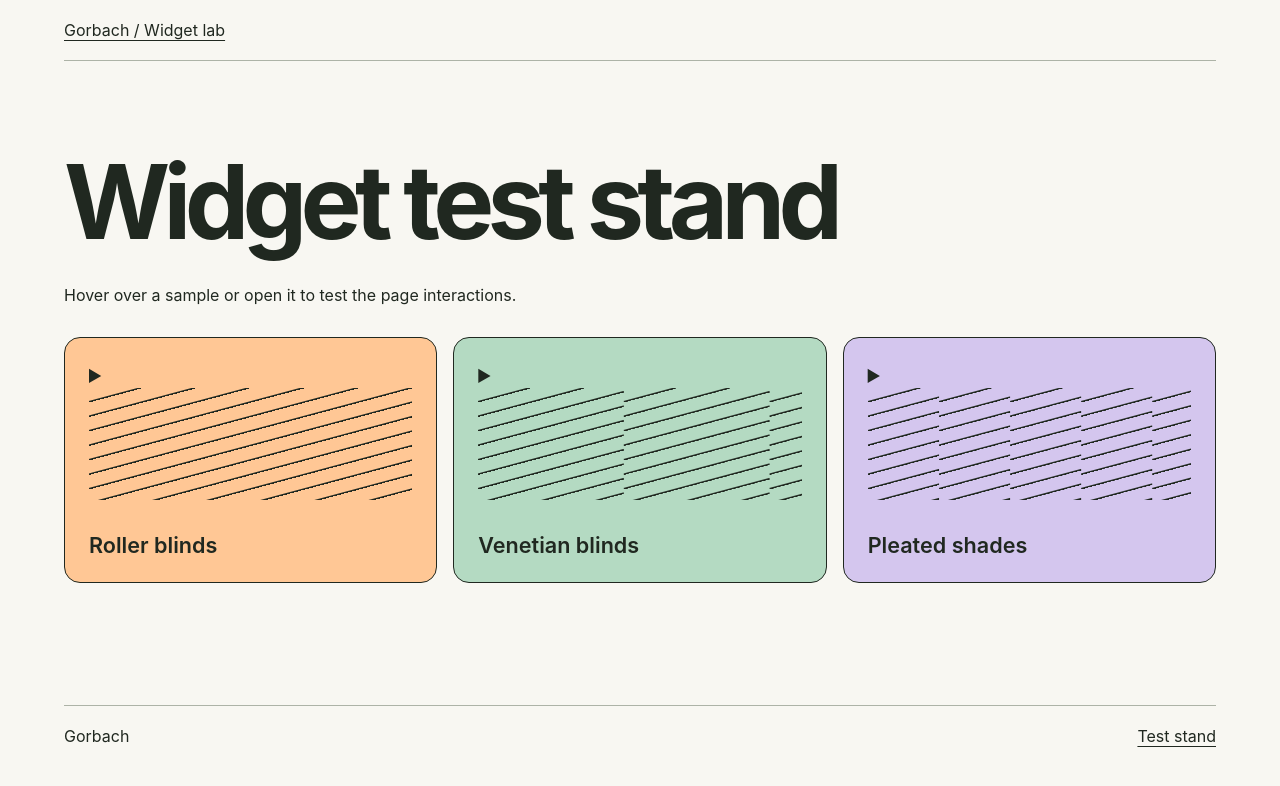
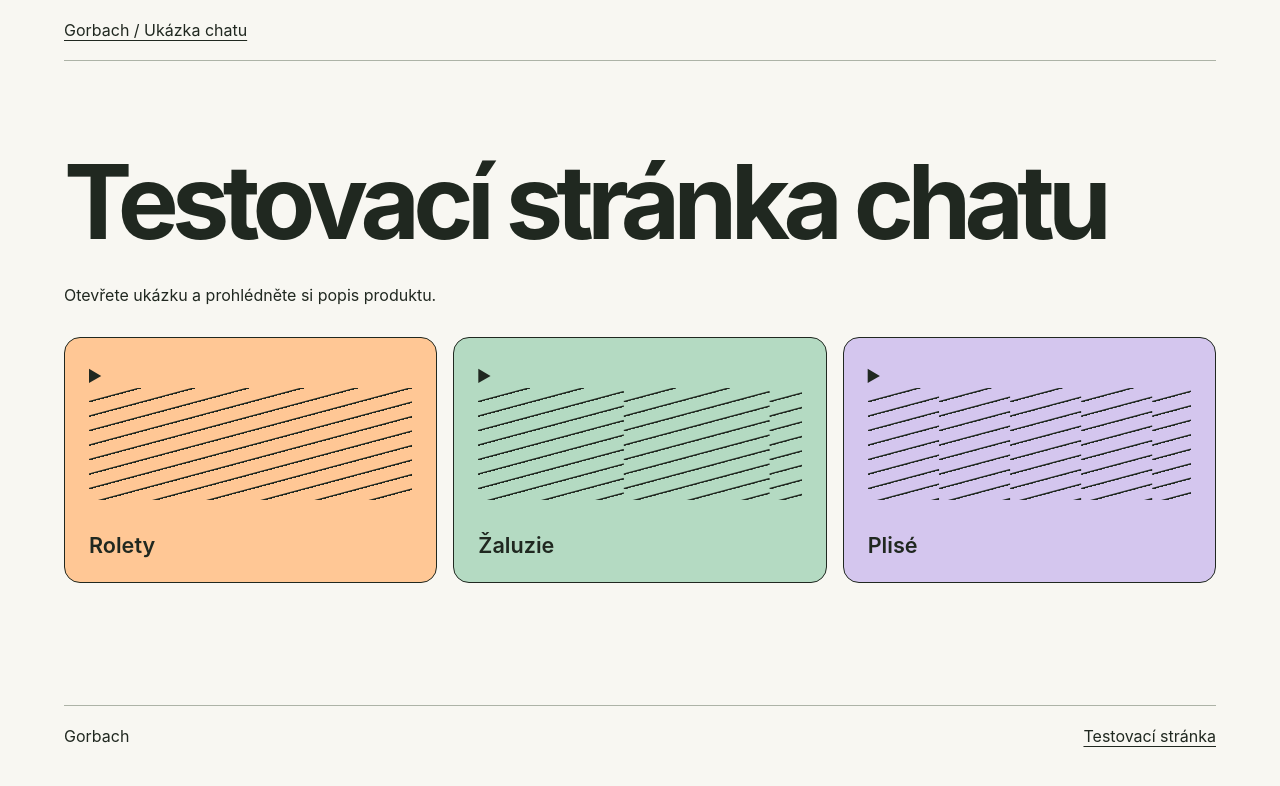
Before and after one commit to SaintSlavone/gorbach-stand-admin, a Next.js app: page / in a window 1280 px wide. Shown: the top 786 px of the page. Built offline with nearby package versions, Linux system fonts and the light colour scheme.

Commit message:
localize the stand for the czech demo

```diff
--- a/src/app/layout.tsx
+++ b/src/app/layout.tsx
@@ -2,21 +2,21 @@ import type { Metadata } from "next";
 import Link from "next/link";
 import "@/styles/style.scss";
 
-export const metadata: Metadata = { title: "Gorbach | Widget lab" };
+export const metadata: Metadata = { title: "Gorbach | Ukázka chatu" };
 
 export default function RootLayout({
 	children,
 }: Readonly<{ children: React.ReactNode }>) {
 	return (
-		<html lang="en">
+		<html lang="cs">
 			<body>
 				<header className="site-header">
-					<Link href="/">Gorbach / Widget lab</Link>
+					<Link href="/">Gorbach / Ukázka chatu</Link>
 				</header>
 				{children}
 				<footer className="site-footer">
 					<span>Gorbach</span>
-					<Link href="/">Test stand</Link>
+					<Link href="/">Testovací stránka</Link>
 				</footer>
 			</body>
 		</html>
--- a/src/app/page.tsx
+++ b/src/app/page.tsx
@@ -4,28 +4,28 @@ import "./Adaptations.scss";
 
 const samples = [
 	{
-		name: "Roller blinds",
+		name: "Rolety",
 		tone: "apricot",
-		product: "A single sheet of fabric rolls around a tube.",
+		product: "Látka se navíjí na trubku.",
 	},
 	{
-		name: "Venetian blinds",
+		name: "Žaluzie",
 		tone: "mint",
-		product: "Tilt the slats to adjust incoming light.",
+		product: "Naklopením lamel upravíte množství světla.",
 	},
 	{
-		name: "Pleated shades",
+		name: "Plisé",
 		tone: "lilac",
-		product: "Folded fabric stacks into a compact profile.",
+		product: "Skládaná látka se stáhne do kompaktního profilu.",
 	},
 ];
 
 export default function StandPage() {
 	return (
 		<main className="test-stand">
-			<h1>Widget test stand</h1>
-			<p>Hover over a sample or open it to test the page interactions.</p>
-			<section className="sample-grid" aria-label="Product samples">
+			<h1>Testovací stránka chatu</h1>
+			<p>Otevřete ukázku a prohlédněte si popis produktu.</p>
+			<section className="sample-grid" aria-label="Ukázky produktů">
 				{samples.map(({ name, tone, product }) => (
 					<details key={tone} className={`sample sample-${tone}`}>
 						<summary>
```
